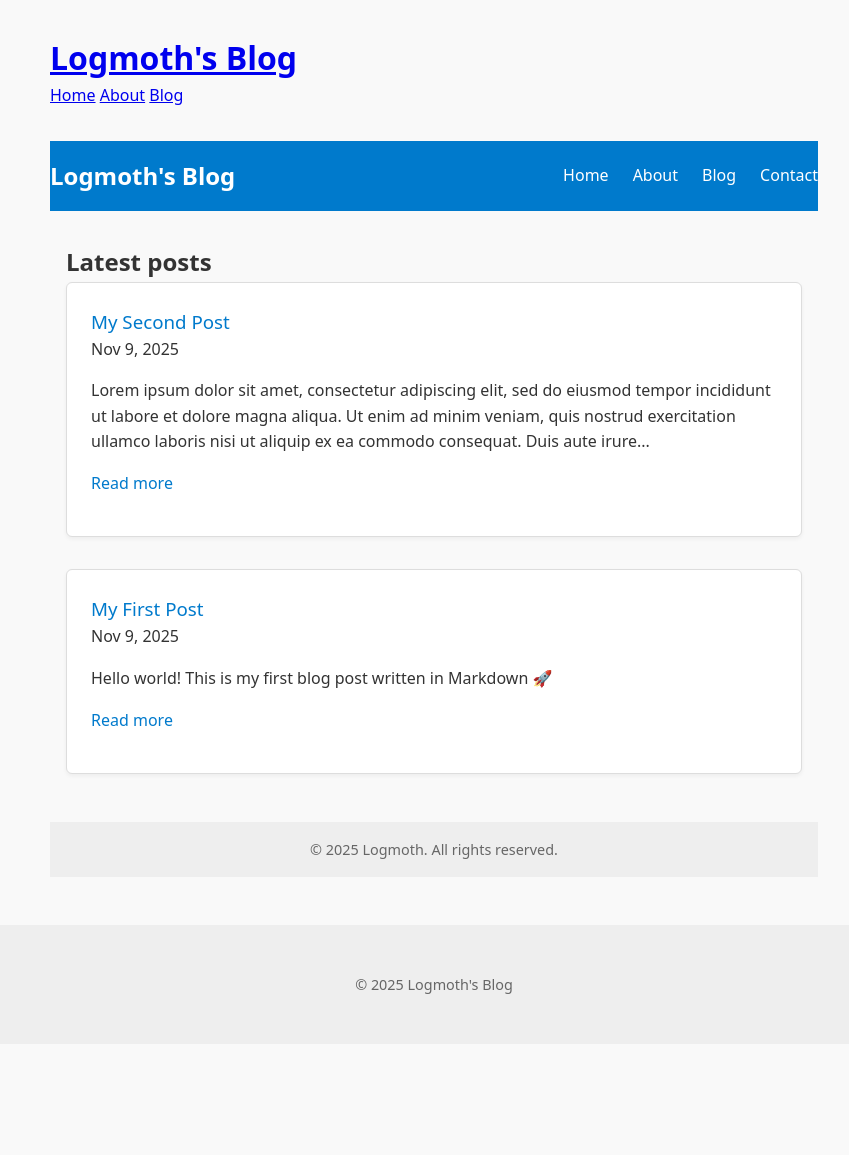
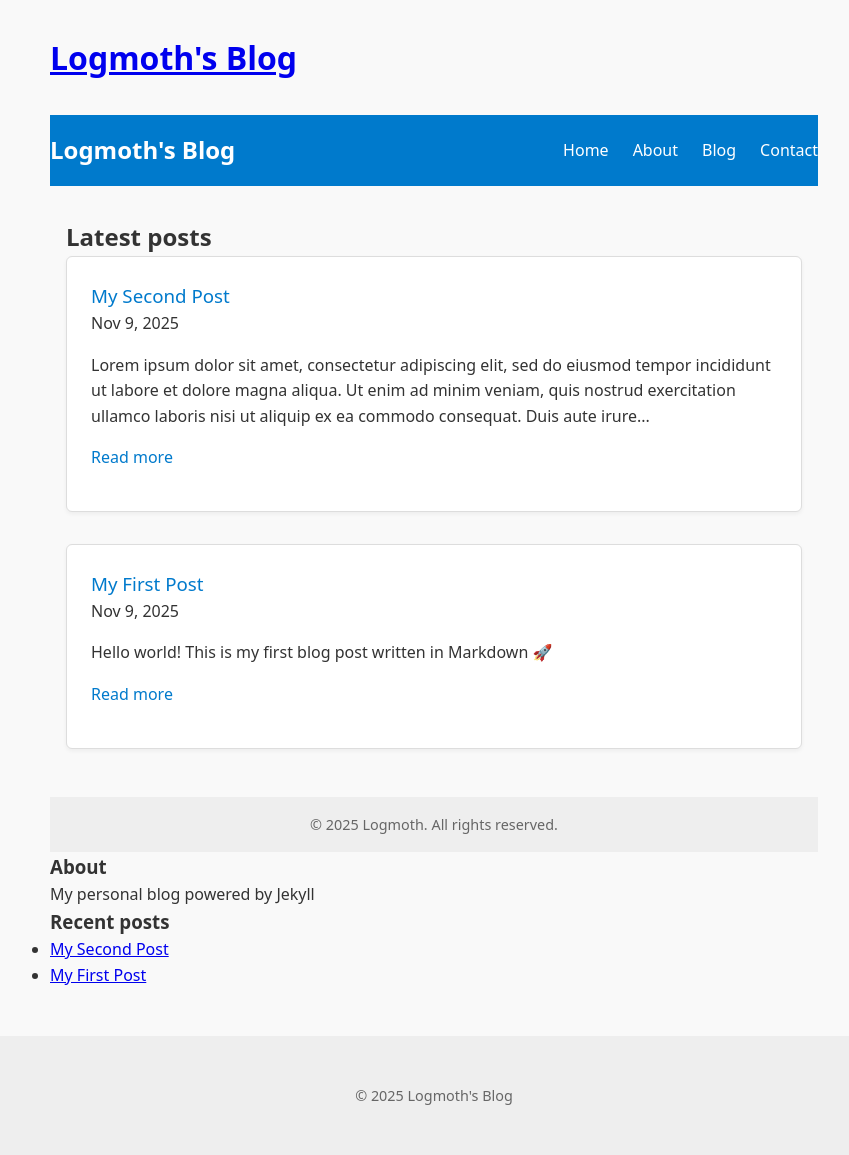
Before and after one commit to logmoth/logmoth.github.io, a Jekyll site: the page built from index.html, in a window 1280 px wide. Shown: the whole page, without its empty margins (206-1055 px from the left). Built offline with Jekyll 4.4.1, drawn with Linux system fonts in a browser that asks for light colours; before the commit the page ends 1044 px from its top, so only the background shows below that.

Commit message:
Update default.html

```diff
--- a/_layouts/default.html
+++ b/_layouts/default.html
@@ -3,31 +3,48 @@
 <head>
   <meta charset="utf-8" />
   <meta name="viewport" content="width=device-width, initial-scale=1" />
-  <title>{{ page.title | default: site.title }}</title>
+  <title>
+    {% if page.title %}{{ page.title }} — {{ site.title }}{% else %}{{ site.title }}{% endif %}
+  </title>
   <link rel="stylesheet" href="{{ '/style.css' | relative_url }}" />
-  {% if site.google_analytics %}<script async src="https://www.googletagmanager.com/gtag/js?id={{ site.google_analytics }}"></script>{% endif %}
+  <meta name="description" content="{{ page.excerpt | strip_html | truncate: 160 }}" />
 </head>
 <body>
   <header class="site-header">
     <div class="container">
-      <h1 class="site-title"><a href="{{ '/' | relative_url }}">{{ site.title | default: "My Site" }}</a></h1>
-      <nav class="site-nav">
-        <a href="{{ '/' | relative_url }}">Home</a>
-        <a href="{{ '/about' | relative_url }}">About</a>
-        <a href="{{ '/blog' | relative_url }}">Blog</a>
-      </nav>
+      <h1 class="site-title"><a href="{{ '/' | relative_url }}">{{ site.title }}</a></h1>
     </div>
   </header>
 
-  <main class="site-main container">
-    {{ content }}
-  </main>
+  <div class="layout container">
+    <main class="content">
+      {% if page.date %}
+        <p class="post-meta">{{ page.date | date: "%b %-d, %Y" }}</p>
+      {% endif %}
+      {{ content }}
+    </main>
+
+    <aside class="sidebar">
+      <section class="about">
+        <h3>About</h3>
+        <p>{{ site.description }}</p>
+      </section>
+
+      <section class="recent-posts">
+        <h3>Recent posts</h3>
+        <ul>
+          {% for p in site.posts limit:5 %}
+            <li><a href="{{ p.url | relative_url }}">{{ p.title }}</a></li>
+          {% endfor %}
+        </ul>
+      </section>
+    </aside>
+  </div>
 
   <footer class="site-footer">
     <div class="container">
       <p>© {{ site.time | date: "%Y" }} {{ site.author | default: site.title }}</p>
     </div>
   </footer>
-
 </body>
 </html>
```
